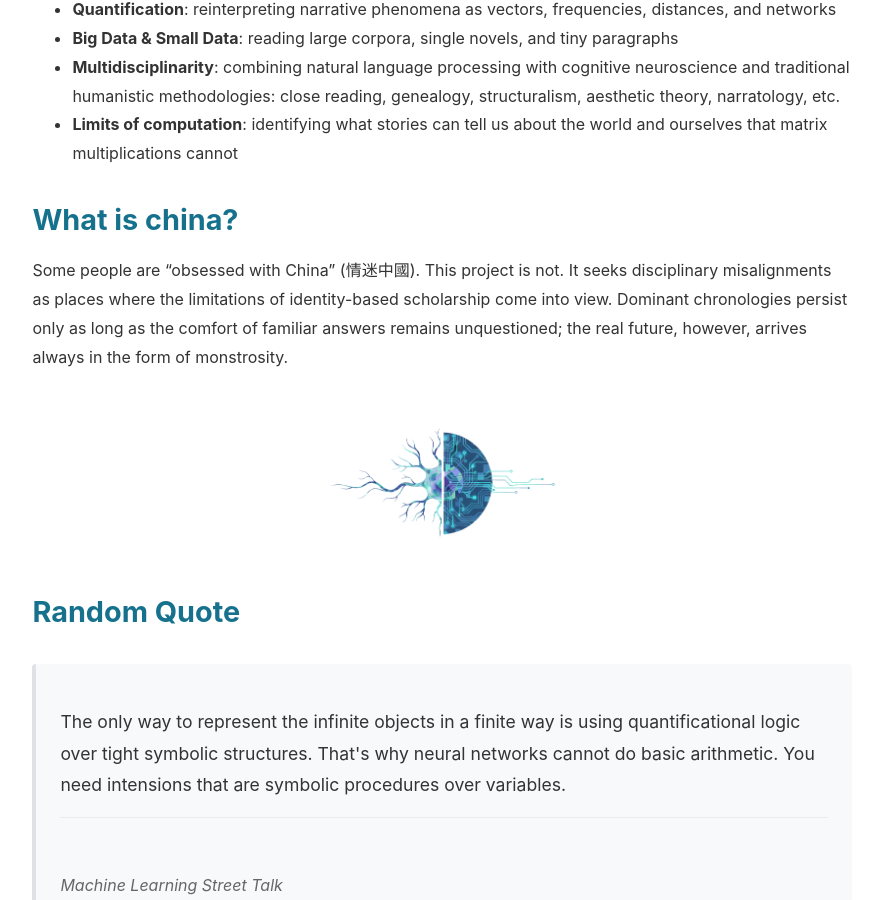
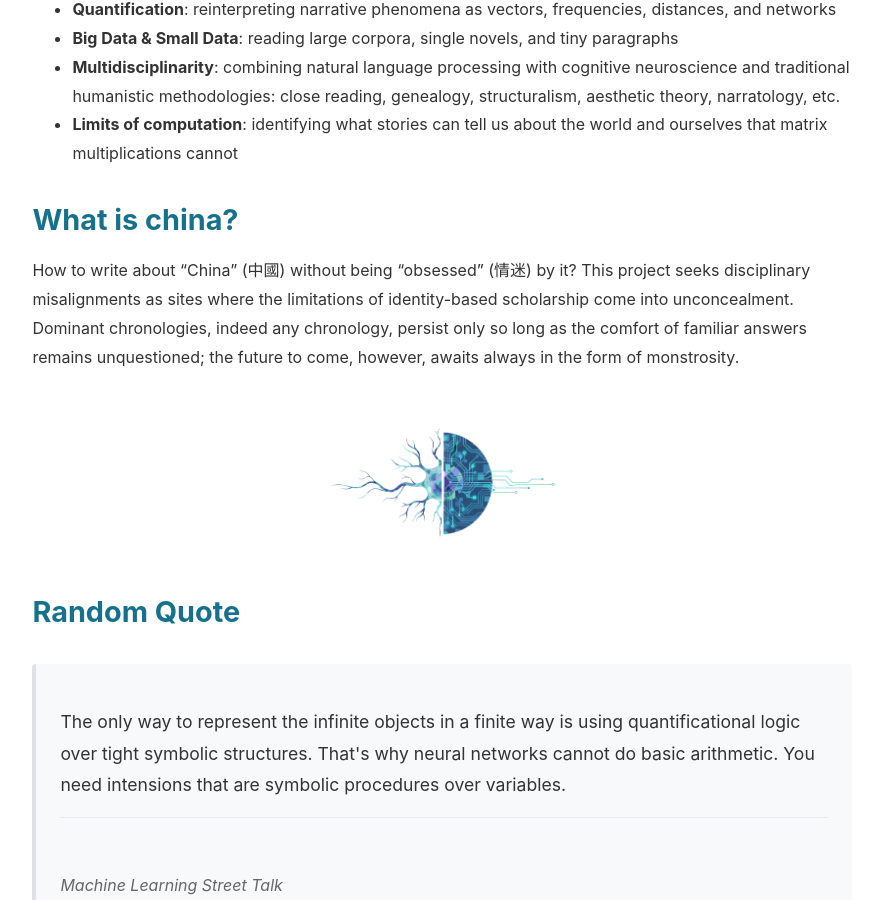
Before and after one commit to mcjkurz/qhchina, a Jekyll site: the page built from docs/index.md, in a window 1280 px wide and 900 px high, scrolled down 956 px. Shown: the whole window, without its empty margins (198-1078 px from the left). Built offline with Jekyll 4.4.1, drawn with Linux system fonts in a browser that asks for light colours.

```diff
--- a/docs/index.md
+++ b/docs/index.md
@@ -43,7 +43,7 @@
 
 ## What is china?
 
-Some people are "obsessed with China" (情迷中國). This project is not. It seeks disciplinary misalignments as places where the limitations of identity-based scholarship come into view. Dominant chronologies persist only as long as the comfort of familiar answers remains unquestioned; the real future, however, arrives always in the form of monstrosity.
+How to write about "China" (中國) without being "obsessed" (情迷) by it? This project seeks disciplinary misalignments as sites where the limitations of identity-based scholarship come into unconcealment. Dominant chronologies, indeed any chronology, persist only so long as the comfort of familiar answers remains unquestioned; the future to come, however, awaits always in the form of monstrosity.
 
 <img src="{{ site.baseurl }}/assets/img/separator.png" alt="Separator" class="separator">
 
```
